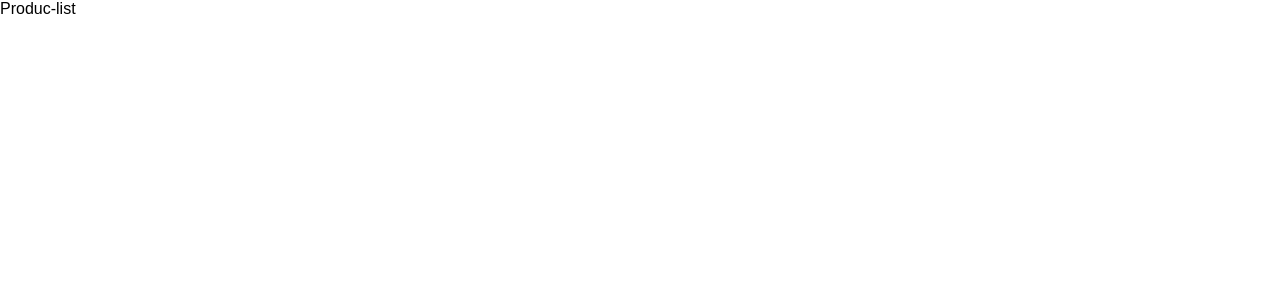
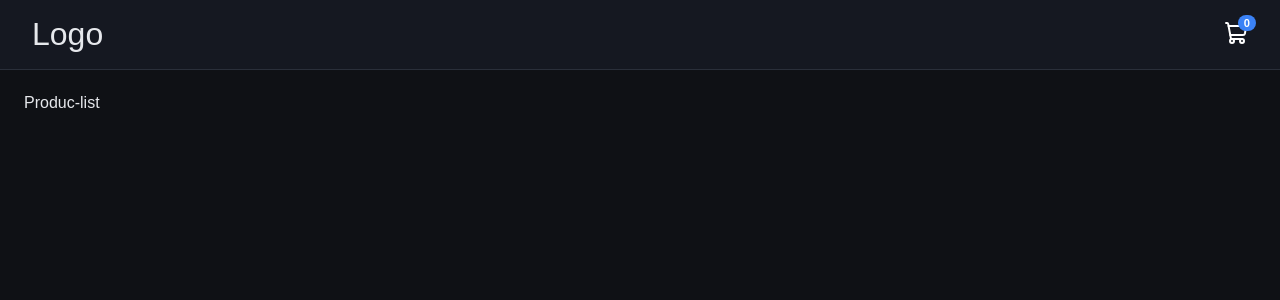
Before and after one commit to Adrian-Oz/Porduct-List, a Next.js app: page / in a window 1280 px wide. Shown: the top 300 px of the page. Built offline with nearby package versions, Linux system fonts and the light colour scheme.

Commit message:
feat: add header layout and global styling variables

```diff
--- a/package.json
+++ b/package.json
@@ -9,6 +9,7 @@
     "lint": "eslint"
   },
   "dependencies": {
+    "lucide-react": "^1.14.0",
     "next": "16.2.4",
     "react": "19.2.4",
     "react-dom": "19.2.4"
--- a/src/app/globals.css
+++ b/src/app/globals.css
@@ -1,3 +1,44 @@
+:root {
+  /* Background layers */
+  --color-bg: #0f1115;
+  --color-surface: #151821;
+  --color-card: #1b1f2a;
+
+  /* Text */
+  --color-text: #e6e8ec;
+  --color-text-muted: #9aa3b2;
+
+  /* Primary (buttons / accents) */
+  --color-primary: #3b82f6;
+  --color-primary-hover: #2563eb;
+
+  /* Optional accent */
+  --color-accent: #22c55e;
+
+  /* Borders */
+  --color-border: #2a2f3a;
+
+  /* Spacing */
+  --space-xs: 0.25rem;
+  --space-sm: 0.5rem;
+  --space-md: 1rem;
+  --space-lg: 1.5rem;
+  --space-xl: 2rem;
+
+  /* Radius */
+  --radius-sm: 4px;
+  --radius-md: 8px;
+  --radius-lg: 12px;
+
+  /* Font size */
+  --font-size-sm: 0.85rem;
+  --font-size-md: 1rem;
+  --font-size-lg: 1.25rem;
+
+  --font-weight-normal: 400;
+  --font-weight-bold: 600;
+}
+
 html {
   height: 100%;
 }
@@ -6,12 +47,15 @@ html,
 body {
   max-width: 100vw;
   overflow-x: hidden;
+  background-color: var(--color-bg);
+  color: var(--color-text);
 }
 
 body {
   min-height: 100%;
   display: flex;
   flex-direction: column;
+
   font-family: Arial, Helvetica, sans-serif;
 }
 
@@ -25,3 +69,10 @@ a {
   color: inherit;
   text-decoration: none;
 }
+
+.container {
+  max-width: 2100px;
+  width: 100%;
+  margin: 0 auto;
+  padding: var(--space-lg);
+}
--- a/src/app/layout.tsx
+++ b/src/app/layout.tsx
@@ -1,3 +1,4 @@
+import Header from "@/components/header/Header";
 import "./globals.css";
 
 export default function RootLayout({
@@ -7,7 +8,10 @@ export default function RootLayout({
 }>) {
   return (
     <html lang="en">
-      <body>{children}</body>
+      <body>
+        <Header />
+        <main className="container">{children}</main>
+      </body>
     </html>
   );
 }
--- a/src/app/page.module.css
+++ /dev/null
@@ -1,142 +0,0 @@
-.page {
-  --background: #fafafa;
-  --foreground: #fff;
-
-  --text-primary: #000;
-  --text-secondary: #666;
-
-  --button-primary-hover: #383838;
-  --button-secondary-hover: #f2f2f2;
-  --button-secondary-border: #ebebeb;
-
-  display: flex;
-  flex: 1;
-  flex-direction: column;
-  align-items: center;
-  justify-content: center;
-  font-family: var(--font-geist-sans);
-  background-color: var(--background);
-}
-
-.main {
-  display: flex;
-  flex: 1;
-  width: 100%;
-  max-width: 800px;
-  flex-direction: column;
-  align-items: flex-start;
-  justify-content: space-between;
-  background-color: var(--foreground);
-  padding: 120px 60px;
-}
-
-.intro {
-  display: flex;
-  flex-direction: column;
-  align-items: flex-start;
-  text-align: left;
-  gap: 24px;
-}
-
-.intro h1 {
-  max-width: 320px;
-  font-size: 40px;
-  font-weight: 600;
-  line-height: 48px;
-  letter-spacing: -2.4px;
-  text-wrap: balance;
-  color: var(--text-primary);
-}
-
-.intro p {
-  max-width: 440px;
-  font-size: 18px;
-  line-height: 32px;
-  text-wrap: balance;
-  color: var(--text-secondary);
-}
-
-.intro a {
-  font-weight: 500;
-  color: var(--text-primary);
-}
-
-.ctas {
-  display: flex;
-  flex-direction: row;
-  width: 100%;
-  max-width: 440px;
-  gap: 16px;
-  font-size: 14px;
-}
-
-.ctas a {
-  display: flex;
-  justify-content: center;
-  align-items: center;
-  height: 40px;
-  padding: 0 16px;
-  border-radius: 128px;
-  border: 1px solid transparent;
-  transition: 0.2s;
-  cursor: pointer;
-  width: fit-content;
-  font-weight: 500;
-}
-
-a.primary {
-  background: var(--text-primary);
-  color: var(--background);
-  gap: 8px;
-}
-
-a.secondary {
-  border-color: var(--button-secondary-border);
-}
-
-/* Enable hover only on non-touch devices */
-@media (hover: hover) and (pointer: fine) {
-  a.primary:hover {
-    background: var(--button-primary-hover);
-    border-color: transparent;
-  }
-
-  a.secondary:hover {
-    background: var(--button-secondary-hover);
-    border-color: transparent;
-  }
-}
-
-@media (max-width: 600px) {
-  .main {
-    padding: 48px 24px;
-  }
-
-  .intro {
-    gap: 16px;
-  }
-
-  .intro h1 {
-    font-size: 32px;
-    line-height: 40px;
-    letter-spacing: -1.92px;
-  }
-}
-
-@media (prefers-color-scheme: dark) {
-  .logo {
-    filter: invert();
-  }
-
-  .page {
-    --background: #000;
-    --foreground: #000;
-
-    --text-primary: #ededed;
-    --text-secondary: #999;
-
-    --button-primary-hover: #ccc;
-    --button-secondary-hover: #1a1a1a;
-    --button-secondary-border: #1a1a1a;
-  }
-}
--- /dev/null
+++ b/src/components/header/Header.module.css
@@ -0,0 +1,45 @@
+.header {
+  background: var(--color-surface);
+  border-bottom: 1px solid var(--color-border);
+  padding: var(--space-md) var(--space-xl);
+
+  display: flex;
+  justify-content: space-between;
+  align-items: center;
+}
+
+.logo {
+  font-size: 2rem;
+  cursor: pointer;
+}
+
+.cart {
+  position: relative; /* IMPORTANT */
+  background: none;
+  border: none;
+  cursor: pointer;
+}
+
+.icon {
+  color: white;
+}
+
+.badge {
+  position: absolute;
+
+  top: -6px;
+  right: -8px;
+
+  background: var(--color-primary);
+  color: white;
+
+  font-size: 0.7rem;
+  font-weight: bold;
+
+  padding: 2px 6px;
+  border-radius: 999px;
+
+  display: flex;
+  align-items: center;
+  justify-content: center;
+}
--- /dev/null
+++ b/src/components/header/Header.tsx
@@ -0,0 +1,18 @@
+import styles from "@/components/header/Header.module.css";
+import Link from "next/link";
+import { ShoppingCart } from "lucide-react";
+
+export default function Header() {
+  return (
+    <header className={styles.header}>
+      <Link href="/" className={styles.logo}>
+        <span>Logo</span>
+      </Link>
+
+      <button className={styles.cart}>
+        <ShoppingCart className={styles.icon} />
+        <span className={styles.badge}>0</span>
+      </button>
+    </header>
+  );
+}
```
Also changed, not shown: 1 other file (tests, documents, lock files or other folders).
